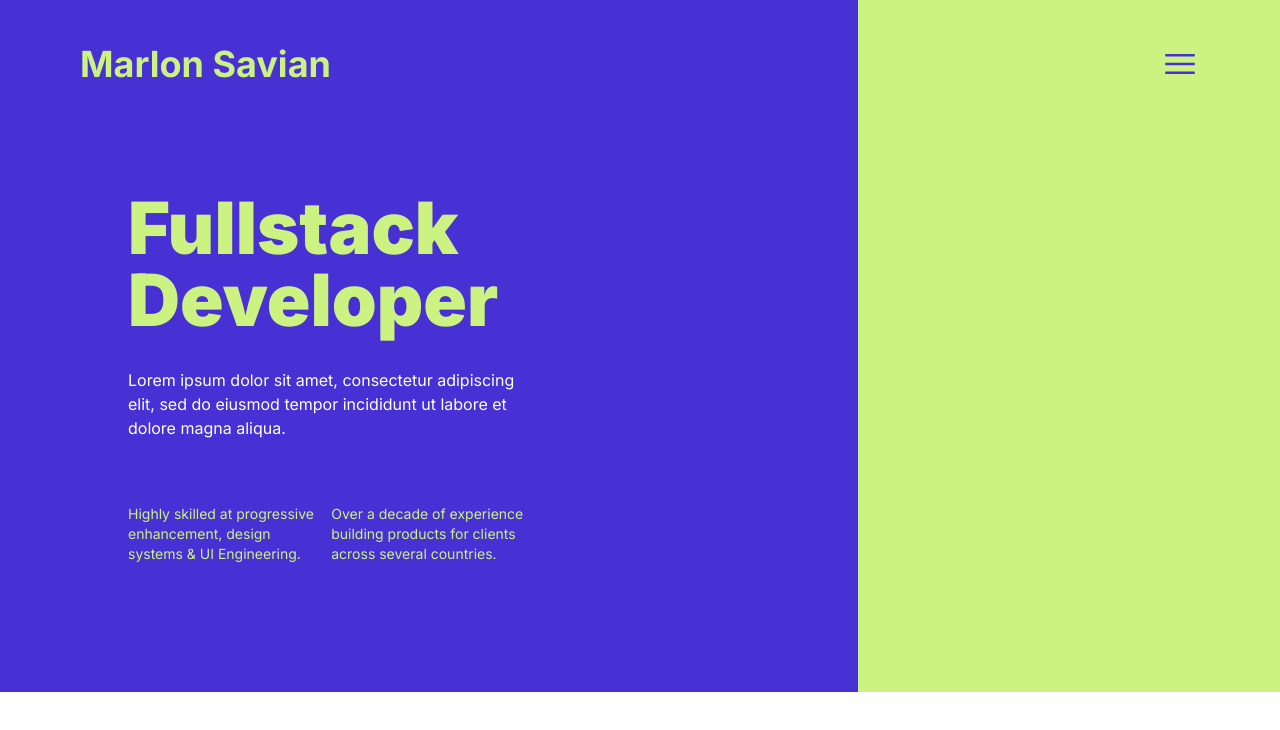
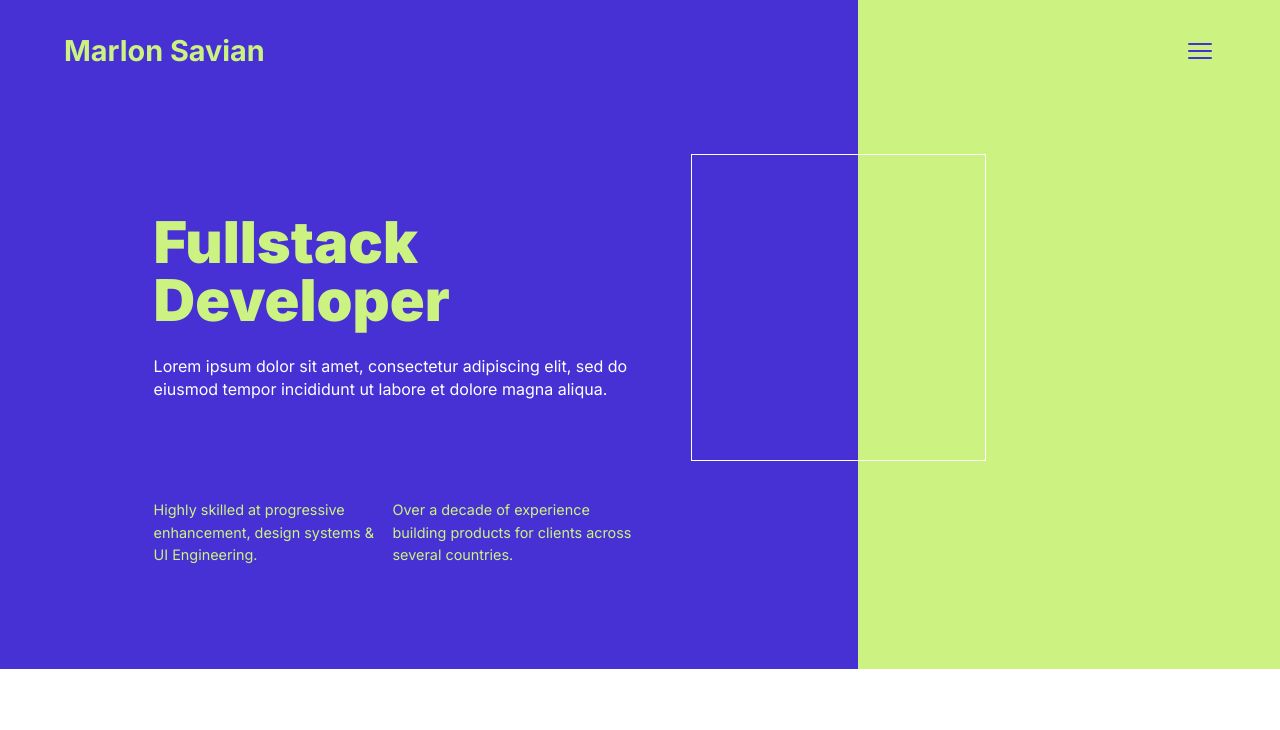
Before and after one commit to mdsavian/marlonsavian.com, a Next.js app: page / in a window 1280 px wide. Shown: the top 730 px of the page. Built offline with nearby package versions, Linux system fonts and the light colour scheme.

Commit message:
feat(about): define global font-size, adjusts on screen and fix texts sizes'

```diff
--- a/src/app/components/About/index.tsx
+++ b/src/app/components/About/index.tsx
@@ -1,23 +1,23 @@
+import AvatarShapes from "@/assets/avatar-shapes.svg";
 const About: React.FC = () => {
   return (
-    <section className="md:bg-about bg-blue pb-32 w-full">
-      <div className="flex flex-col mt-32 md:mt-40 lg:mt-48 max-w-screen-2xl py-0 md:px-24 lg:px-32 px-[12vw]">
-        <h1 className="text-green text-5xl md:text-6xl lg:text-7xl font-black text-left max-w-[30vw]">
-          Fullstack Developer
-        </h1>
-        <span className="text-white lg:w-2/5 md:w-4/6 w-full mt-8 md:text-1xl text-md">
-          Lorem ipsum dolor sit amet, consectetur adipiscing elit, sed do eiusmod tempor incididunt
-          ut labore et dolore magna aliqua.
+    <section className="sm:bg-about bg-blue pb-32 w-full relative">
+      <div className="flex flex-row items-center mt-48 max-w-screen-2xl py-0 px-[12vw]">
+        <div className="flex flex-col text-left relative">
+          <h1 className="text-green text-7xl font-black max-w-[30vw]">Fullstack Developer</h1>
+          <span className="text-white mt-8 text-2xl md:text-xl md:max-w-2xl sm:max-w-xl">
+            Lorem ipsum dolor sit amet, consectetur adipiscing elit, sed do eiusmod tempor
+            incididunt ut labore et dolore magna aliqua.
           </span>
+        </div>
 
-        {/* <figure className="w-[34rem] h-[24rem] bg-white">
-
-        </figure> */}
-
+        <figure className="w-[23rem] h-[24rem] relative border-[0.115rem] border-solid border-white ">
+          {/* <AvatarShapes /> */}
+        </figure>
       </div>
-        <div className="text-green mt-16 max-w-screen-2xl py-0 md:px-24 lg:px-32 px-[12vw]">
-          <ul className="flex text-sm lg:w-2/5 md:w-4/6 w-full">
-            <li className=" mr-3">
+      <div className="text-green max-w-screen-2xl py-0 px-[12vw] mt-12">
+        <ul className="flex md:text-lg sm:w-4/6 md:w-3/6 text-2xl xs:text-2xl ">
+          <li className="mr-3">
             Highly skilled at progressive enhancement, design systems &amp; UI Engineering.
           </li>
           <li>
--- a/src/app/globals.css
+++ b/src/app/globals.css
@@ -11,3 +11,18 @@
 body {
   margin: 0;
 }
+
+html {
+
+  @media (min-width: 701px ) and (max-width: 1600px) {
+    font-size: 1vw;
+  }
+
+  @media (min-width: 1601px )  {
+    font-size: 1.013rem;
+  }
+
+  @media (max-width: 700px )  {
+    font-size: 0.662rem;
+  }
+}
--- a/src/app/page.tsx
+++ b/src/app/page.tsx
@@ -4,11 +4,11 @@ import About from "./components/About";
 
 export default function Home() {
   return (
-    <>
+    <div className="relative">
       <Header />
       <main className={styles.main}>
         <About />
       </main>
-    </>
+    </div>
   );
 }
```
Lines whose indentation alone changed are shown as unchanged.
